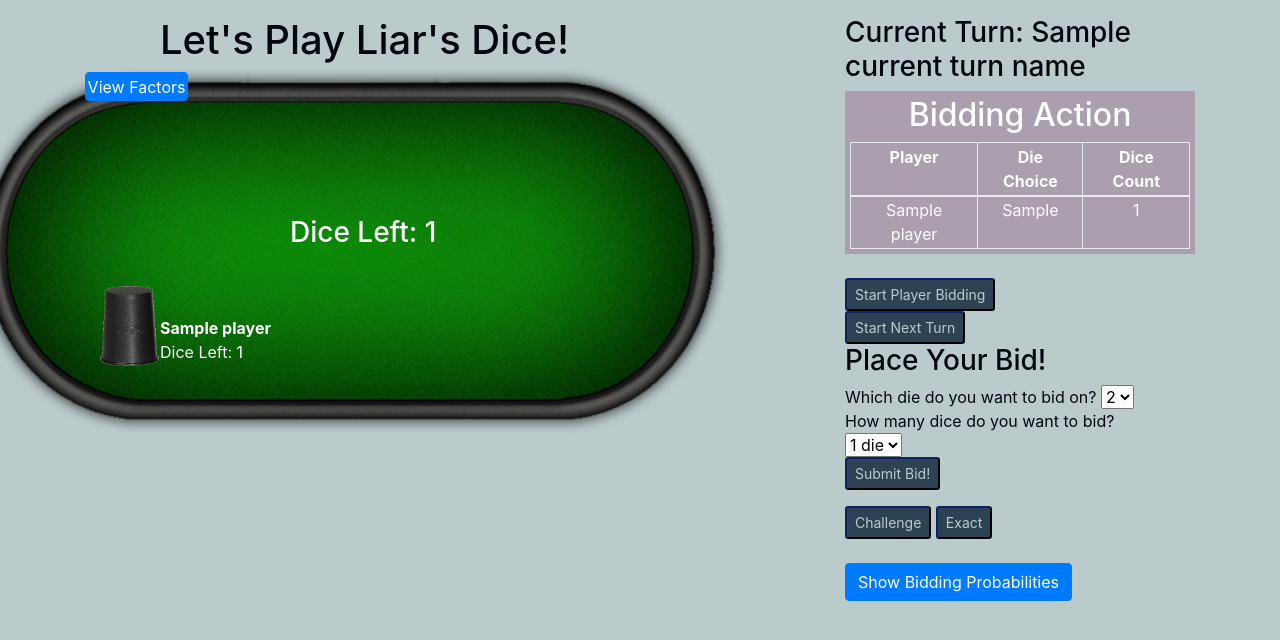
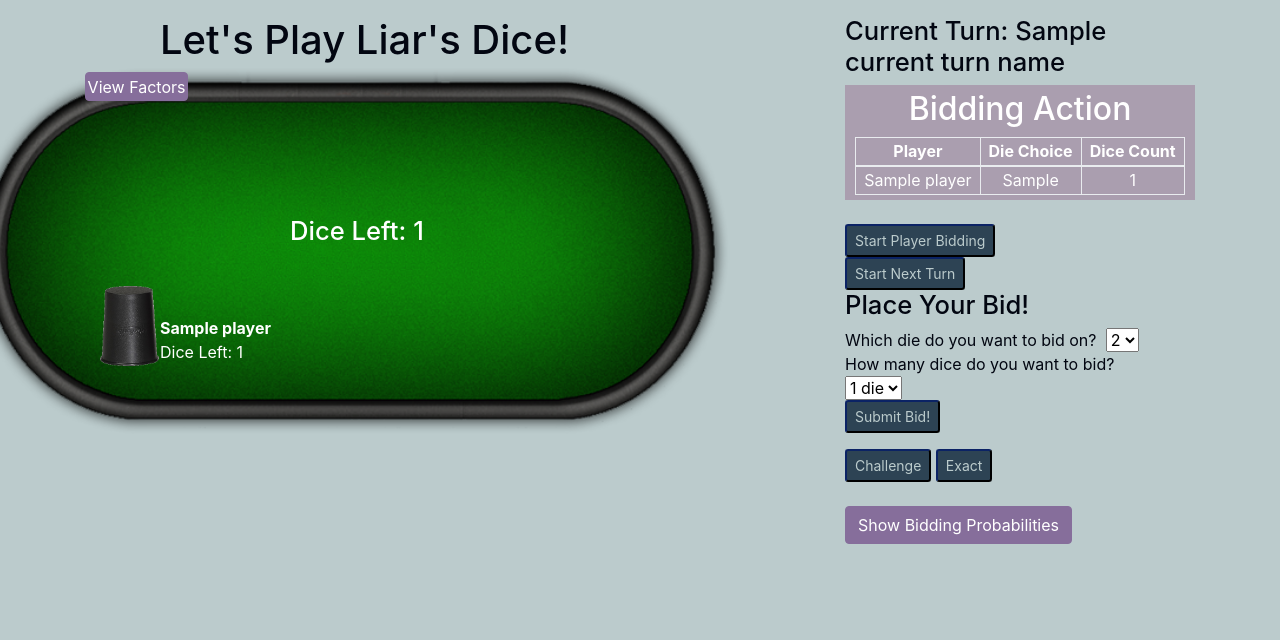
Before and after one commit to lisamryl/liars-dice, a Flask app: template templates/play_game.html in a window 1280 px wide. Shown: the part 56-696 px from the top of the page. Run offline with Flask 2, Linux system fonts and the light colour scheme; tables that the repository leaves empty hold one stand-in row (values such as "Sample post"); the template is opened without the code that fills it: values that come from a table or form of the project are taken from there, most other values are stand-ins (such as "Sample title", 1, 10 or a date in 2020); data that the repository does not hold is empty; some libraries are stand-ins or nearby versions.

Commit message:
minor edits

```diff
--- a/game_play.py
+++ b/game_play.py
@@ -112,7 +112,8 @@ def get_current_turn_player(game):
     Returns: the player object of the player who's turn it is."""
     current_turn_player = (AbstractPlayer
                            .query
-                           .filter(AbstractPlayer.position == game.turn_marker)
+                           .filter(AbstractPlayer.position == game.turn_marker,
+                                   AbstractPlayer.game_id == game.id)
                            .first())
     return current_turn_player
 
--- a/static/styles.css
+++ b/static/styles.css
@@ -1,9 +1,8 @@
 #game-messages {
     font-size: 2em;
-    color: red;
-    top: 140px;
     left: -50px;
-    position: relative;
+    top: 450px;
+    position: absolute;
 }
 
 body {
@@ -40,8 +39,8 @@ body {
     font-size: 1em;
     padding-top: 0.1em;
     padding-bottom: 0.1em;
-    padding-left: 0.65em;
-    padding-right: 0.65em;
+    padding-left: 0.5em;
+    padding-right: 0.5em;
     text-align: center;
     background-color: #aa9eaf;
     color: white;
@@ -242,3 +241,23 @@ body {
     width: 100%;
     height: 100%;
 }
+
+.probs-button {
+    background-color: #866e9b;
+    border-color: #866e9b;
+}
+
+.probs-button:hover, .probs-button:focus, .btn-sample:active, .btn-success:active:focus, .probs-button:active, .probs-button.active, .open>.dropdown-toggle.probs-button {
+    background-color: #966e9b;
+    border-color: #966e9b;
+    outline: none !important;
+    box-shadow: none;
+}
+
+.form-inputs {
+    padding-right: 0.3em;
+}
+
+h3 {
+    font-size: 1.6rem;
+}
--- a/templates/homepage.html
+++ b/templates/homepage.html
@@ -63,11 +63,11 @@
               </div>
               <div class="modal-body">
                 <form action='/game', method='POST'>
-                    Please select a difficulty:
+                    <span class="form-inputs">Please select a difficulty: </span>
                     <input type='radio' name='difficulty' value='e' required> Easy
                     <input type='radio' name='difficulty' value='m' required> Medium
                     <input type='radio' name='difficulty' value='h' required> Hard<br>
-                    How Many Players (including yourself)?
+                    <span class="form-inputs">How Many Players (including yourself)?</span>
                     <select name = 'num-players' required>
                         <option value="2">2 Players</option>
                         <option value="3">3 Players</option>
--- a/templates/play_game.html
+++ b/templates/play_game.html
@@ -14,7 +14,7 @@
               <span id="die-count-{{ player.position }}">Dice Left: {{ player.die_count }}<br></span></span>
                 {% if player.comp %}
                 <!-- Button for model - opponent factors -->
-                  <span id="stats-{{ player.position }}"><button type="button" class="btn btn-primary btn-xs player-factors" data-toggle="modal" data-target="#{{ player.position }}Factors">
+                  <span id="stats-{{ player.position }}"><button type="button" class="btn btn-primary btn-xs player-factors probs-button" data-toggle="modal" data-target="#{{ player.position }}Factors">
                     View Factors
                   </button></span>
 
@@ -50,6 +50,10 @@
       <span id="die-total"><h3>Dice Left: {{ total_dice }}</h3></span>
 
       </div>
+      <b>
+      <div id="game-messages">
+      </div>
+      </b>
     </div>
     <div class="col-xs-12 col-md-4">
       <h3 id='turn-marker'> Current Turn: {{ current_turn_name }}</h3>
@@ -82,7 +86,7 @@
         <h3>Place Your Bid!</h3>
         <form id='bid-form' action='/playerturn', method='POST' >
           <input type='hidden' value='{{ game.id }}' name='game-id'>
-          <div class="form-group">Which die do you want to bid on?
+          <div class="form-group"><span class="form-inputs">Which die do you want to bid on?</span>
             <select id="player-die-choice" name = 'player-die-choice'>
                 <option value="2">2</option>
                 <option value="3">3</option>
@@ -90,7 +94,7 @@
                 <option value="5">5</option>
                 <option value="6">6</option>
             </select><br>
-            How many dice do you want to bid?
+            <span class="form-inputs">How many dice do you want to bid?</span>
           <div id="player-die-count-choices">
             <select name = 'player-die-count'>{% for i in range(1, total_dice + 1) %}
                   {% if i == 1 %} <option value="{{ i }}">{{ i }} die</option>
@@ -112,7 +116,7 @@
       <div id="bid-probs">
         <!-- Create game modal -->
        <!-- Button trigger modal -->
-        <button type="button" id="bidding-probs" class="btn btn-primary" data-toggle="modal" data-target="#showProbs">
+        <button type="button" id="bidding-probs" class="btn btn-primary probs-button" data-toggle="modal" data-target="#showProbs">
           Show Bidding Probabilities
         </button>
         <!-- Modal -->
@@ -147,15 +151,5 @@
     </div>
   </div>
 </div>
-<div class="container">
-  <div class="row">
-    <div class="col-xs-12 col-md-8">
-      <b>
-      <div id="game-messages">
-      </div>
-      </b>
-    </div>
-  </div>
-</div>
 <script src="/static/game_play.js"></script>
 {% endblock %}
```
